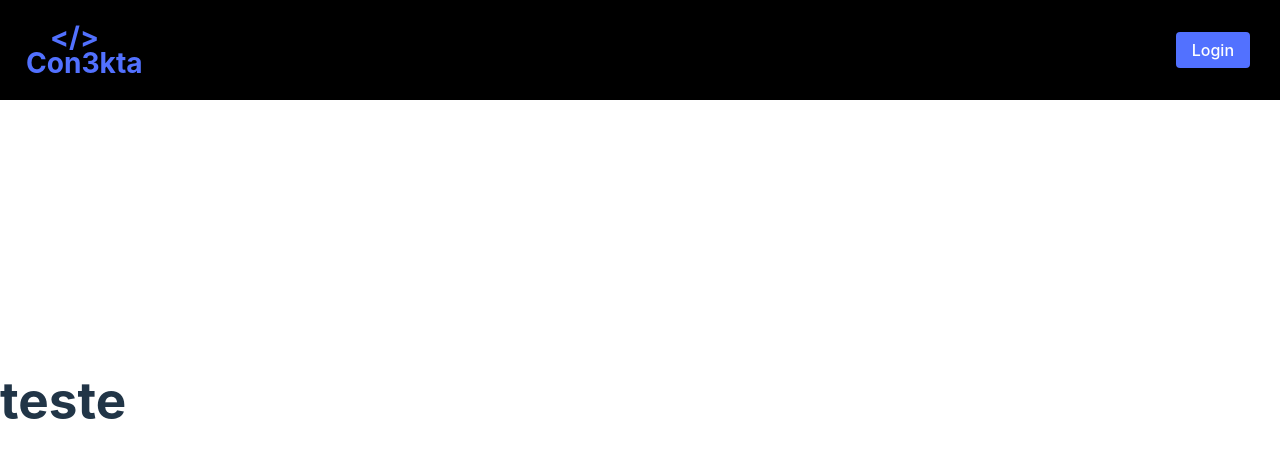
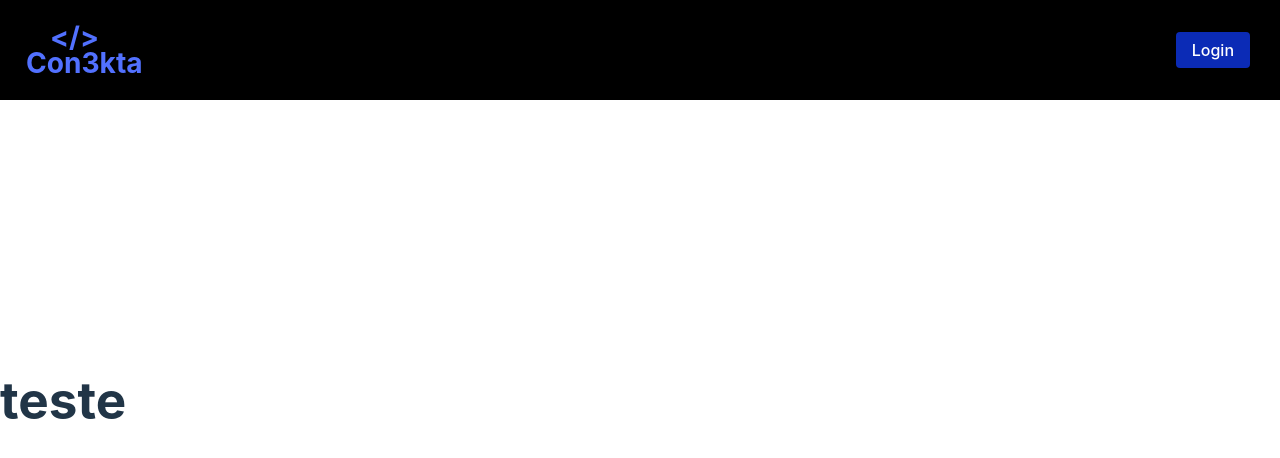
Before and after one commit to Con3kta/con3kta-site, a React (Vite) app: page / in a window 1280 px wide. In both pictures the pointer is over the button "Login". Shown: the top 458 px of the page. Built offline with nearby package versions, Linux system fonts and the light colour scheme.

Commit message:
ajuste no botão

```diff
--- a/src/components/Navbar/navbar.module.css
+++ b/src/components/Navbar/navbar.module.css
@@ -33,3 +33,8 @@
   cursor: pointer;
   margin-right: 40px;
 }
+
+.button:hover{
+  background-color: #0b2bb6;
+  transition: 0.3s;
+}
```
